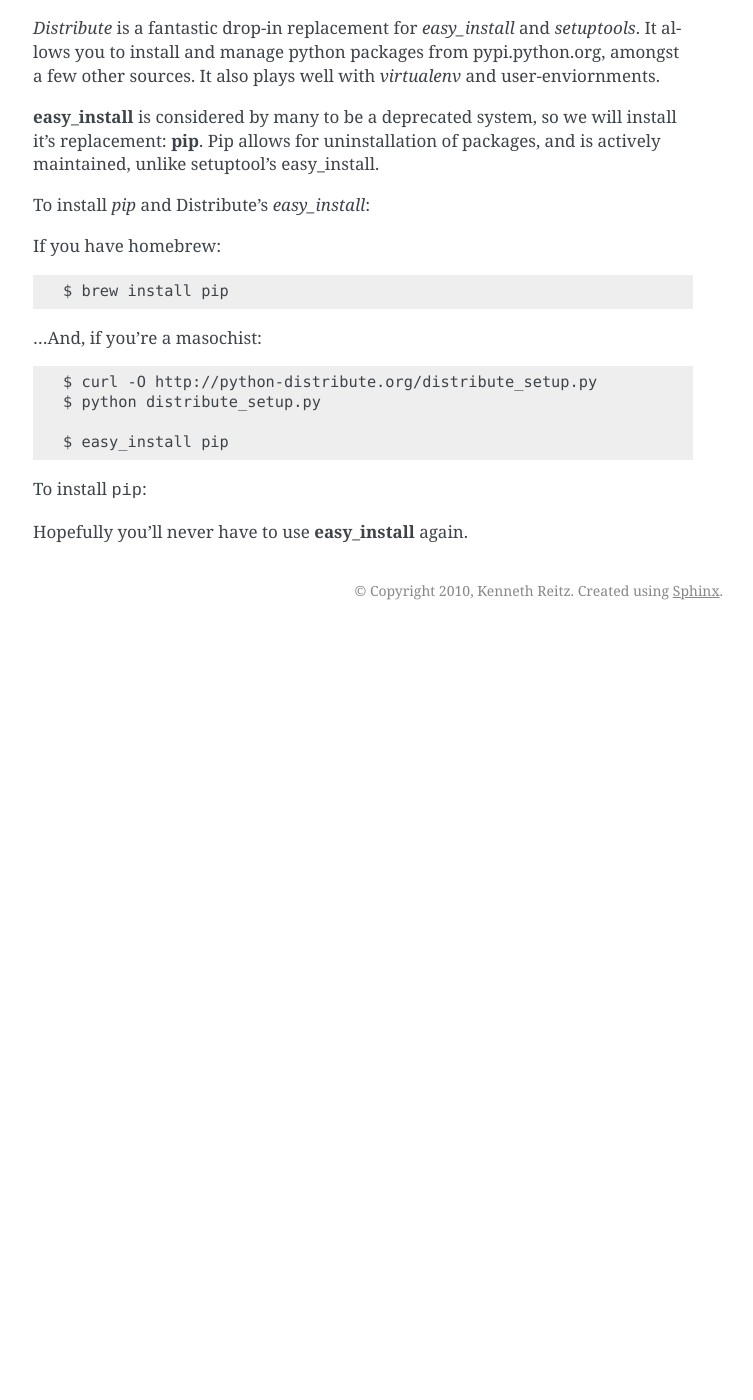
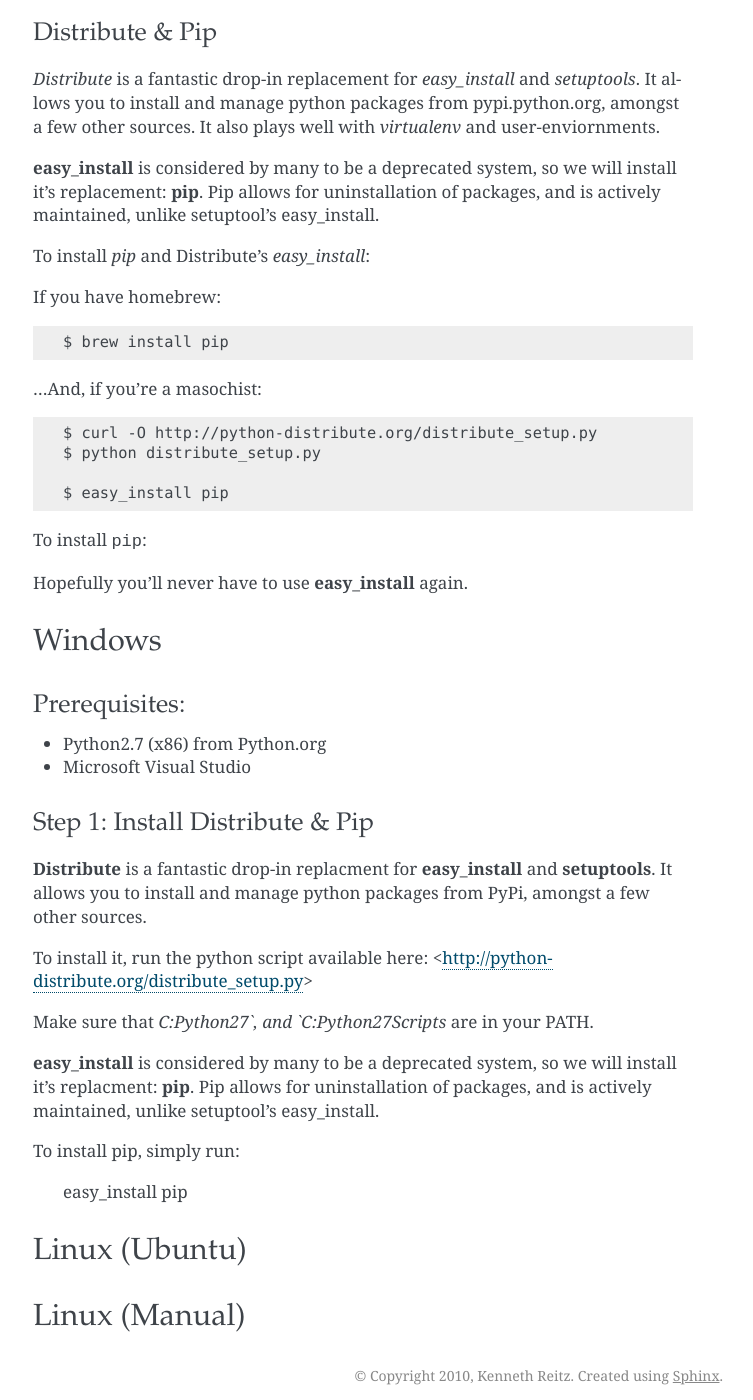
Before and after one commit to realpython/python-guide, a Sphinx documentation site: the page built from docs/installation.rst, in a window 1280 px wide and 1400 px high, scrolled down 922 px. Shown: the whole window, without its empty margins (387-1140 px from the left). Built offline with Sphinx 7.4.7, drawn with Linux system fonts in a browser that asks for light colours; pages that are not in the unit, such as notebooks, are missing from menus; before the commit the page ends 1552 px from its top, so only the background shows below that; some of the changed text lies outside the part shown.

Commit message:
installation updates

```diff
--- a/docs/installation.rst
+++ b/docs/installation.rst
@@ -10,10 +13,8 @@
 just import your application and start playing around.
 
 
-
-
 Package Manager
-:::::::::::::::
+---------------
 
 While Snow Leopard comes with a large number of UNIX utilities, those
 familiar with Linux systems will notice one key component missing: a
@@ -31,7 +32,7 @@
 
 
 Python Interpreter
-::::::::::::::::::
+------------------
 
 And we can now install Python 2.7: ::
 
@@ -46,7 +47,7 @@
 
 
 Distribute & Pip
-::::::::::::::::
+----------------
 
 *Distribute* is a fantastic drop-in replacement for *easy_install* and
 *setuptools*. It allows you to install and manage python packages from
@@ -74,6 +75,43 @@
 
 To install ``pip``: ::
 
+Hopefully you'll never have to use **easy_install** again.
 
 
-Hopefully you'll never have to use **easy_install** again.
+
+Windows
+:::::::
+
+
+
+Prerequisites:
+--------------
+
+* Python2.7 (x86) from Python.org
+* Microsoft Visual Studio
+
+
+Step 1: Install Distribute & Pip
+--------------------------------
+
+**Distribute** is a fantastic drop-in replacment for **easy_install** and **setuptools**. It allows you to install and manage python packages from PyPi, amongst a few other sources.
+
+To install it, run the python script available here:
+<http://python-distribute.org/distribute_setup.py>
+
+Make sure that `C:\Python27\`, and  `C:\Python27\Scripts` are in your PATH.
+
+**easy_install** is considered by many to be a deprecated system, so we will install it's replacment: **pip**. Pip allows for uninstallation of packages, and is actively maintained, unlike setuptool's easy_install.
+
+To install pip, simply run:
+
+    easy_install pip
+
+
+Linux (Ubuntu)
+::::::::::::::
+
+
+
+Linux (Manual)
+::::::::::::::
```
Also changed, not shown: other parts of docs/installation.rst (+3 -0 lines).
